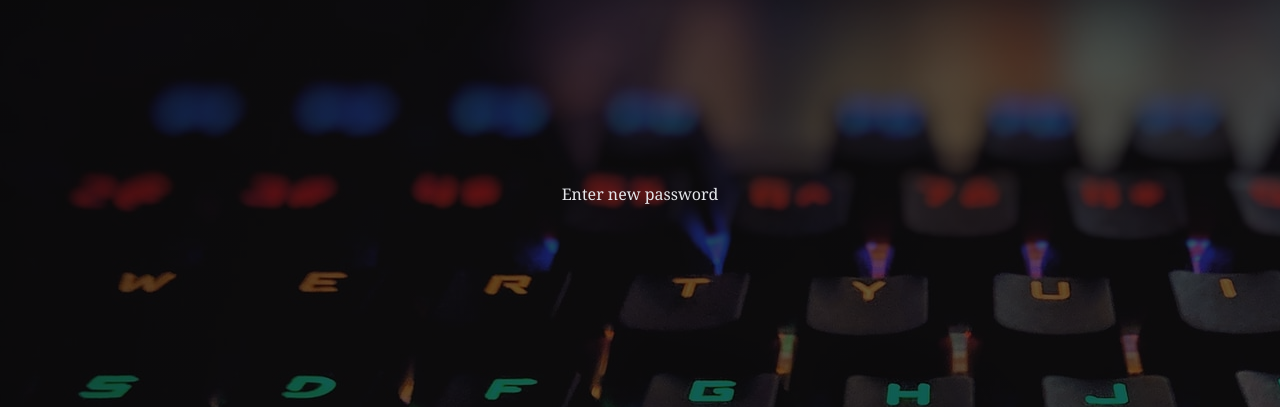
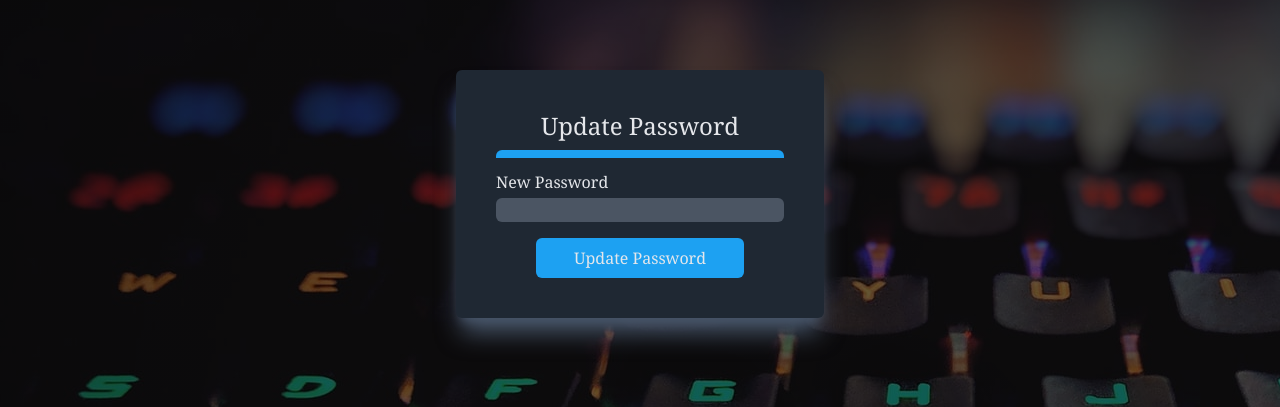
Before and after one commit to Christima-Mary-S/student-opportunity-notifier-frontend, a React (Create React App) app: page /newpasswordform in a window 1280 px wide. Shown: the part 238-645 px from the top of the page. Built offline with nearby package versions, Linux system fonts and the light colour scheme; no server answers.

Commit message:
Completed new password form UI

```diff
--- a/src/components/NewPasswordForm.js
+++ b/src/components/NewPasswordForm.js
@@ -1,3 +1,33 @@
+import { useState } from "react";
+
 export const NewPasswordForm = () => {
-    return <h1>Enter new password</h1>
+    const [password, setPassword] = useState("");
+
+    const onSubmit = (event) => {
+        event.preventDefault();
+        console.log(password);
+    };
+
+    return <div>
+    <div className="register-container bg-black-light p-10 capitalize shadow-xl shadow-slate-600  rounded-md hover:scale-105 transform ease-in-out cursor-pointer">
+      <h2 className="mb-2 text-center text-2xl">Update Password</h2>
+      <div className="h-2 bg-cyan-light rounded-t-md mb-2"></div>
+      <form action="" className="form-login">
+        <label htmlFor="password">New password</label>
+        <input
+          type="password"
+          name="password"
+          id="password"
+          required
+          value={password}
+          onChange={(e) => setPassword(e.target.value)}
+        />
+        <div className="flex items-center justify-center">
+          <button type="submit" className="btn" onClick={onSubmit}>
+            Update password
+          </button>
+        </div>
+      </form>
+    </div>
+  </div>;
 }
```
